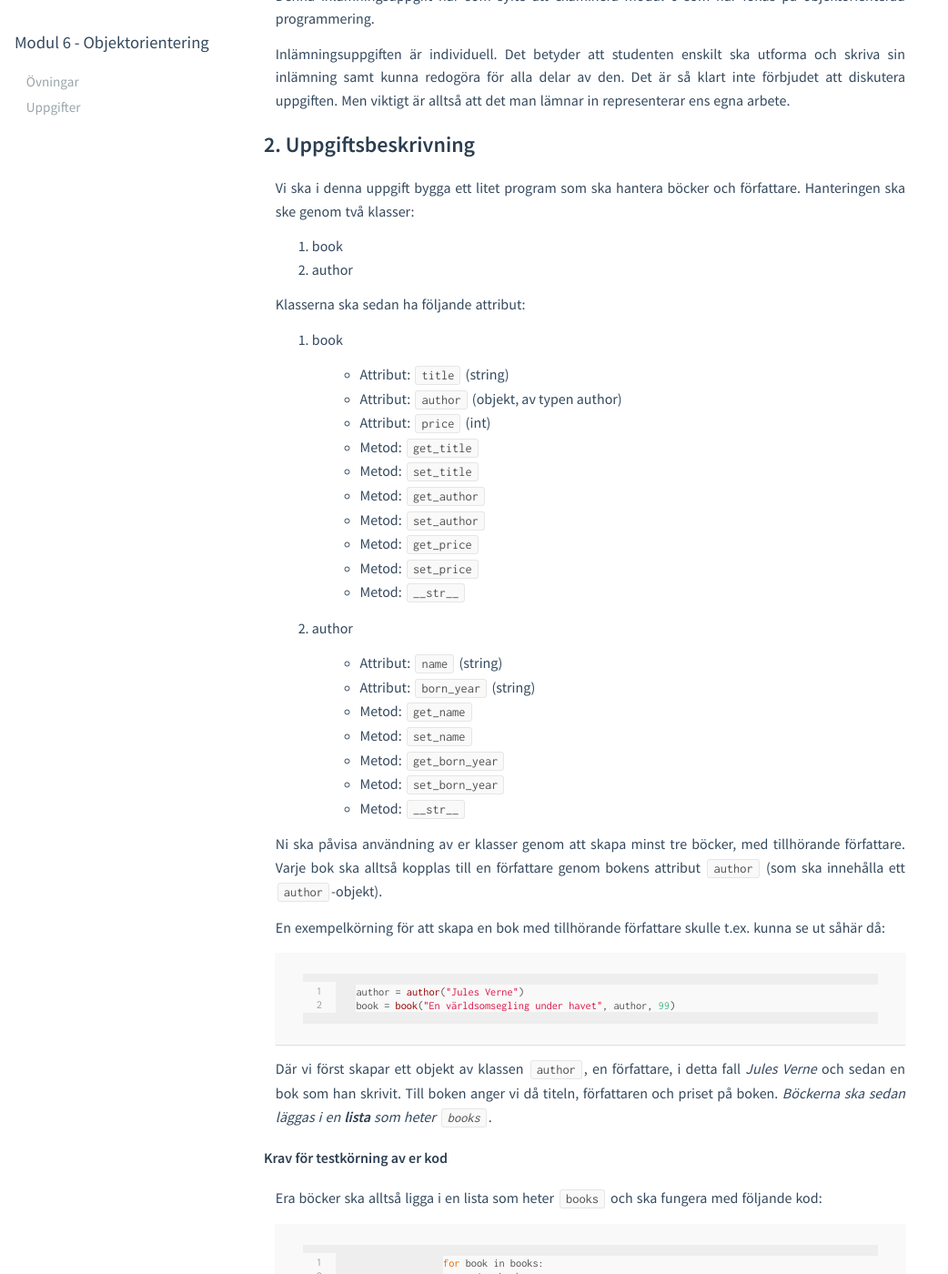
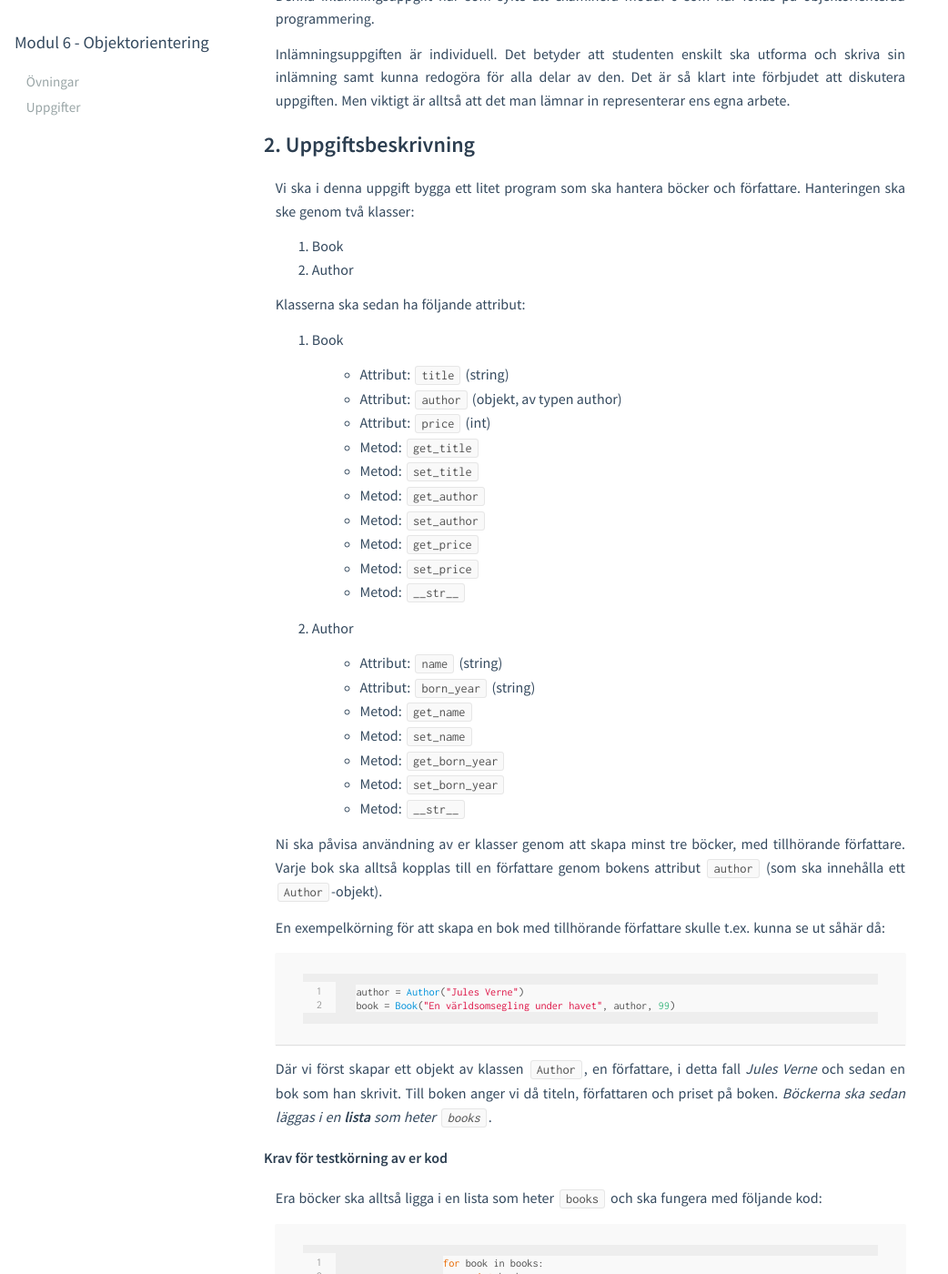
Before and after one commit to mau-dvmt/ia-python, a Jekyll site: the page built from modules/m6/assignments/U1.md, in a window 1280 px wide and 1400 px high, scrolled down 237 px. Shown: the whole window at 91% size, without its empty margins (0-1042 px from the left). Built offline with Jekyll 4.4.1, drawn with Linux system fonts in a browser that asks for light colours; some of the changed text lies outside the part shown.

```diff
--- a/modules/m6/assignments/U1.md
+++ b/modules/m6/assignments/U1.md
@@ -16,12 +16,12 @@ Inlämningsuppgiften är individuell. Det betyder att studenten enskilt ska utfo
 
 Vi ska i denna uppgift bygga ett litet program som ska hantera böcker och författare. Hanteringen ska ske genom två klasser:
 
-1. book
-2. author
+1. Book
+2. Author
 
 Klasserna ska sedan ha följande attribut:
 
-1. book
+1. Book
 	- Attribut: `title` (string)
 	- Attribut: `author` (objekt, av typen author)
 	- Attribut: `price` (int)
@@ -32,7 +32,7 @@ Klasserna ska sedan ha följande attribut:
 	- Metod: `get_price`
 	- Metod: `set_price`
 	- Metod: `__str__`
-2. author
+2. Author
 	- Attribut: `name` (string)
 	- Attribut: `born_year` (string)
 	- Metod: `get_name`
@@ -41,16 +41,16 @@ Klasserna ska sedan ha följande attribut:
 	- Metod: `set_born_year`
 	- Metod: `__str__`
 
-Ni ska påvisa användning av er klasser genom att skapa minst tre böcker, med tillhörande författare. Varje bok ska alltså kopplas till en författare genom bokens attribut `author` (som ska innehålla ett `author`-objekt).
+Ni ska påvisa användning av er klasser genom att skapa minst tre böcker, med tillhörande författare. Varje bok ska alltså kopplas till en författare genom bokens attribut `author` (som ska innehålla ett `Author`-objekt).
 
 En exempelkörning för att skapa en bok med tillhörande författare skulle t.ex. kunna se ut såhär då:
 
 {% highlight python linenos %}
-author = author("Jules Verne")
-book = book("En världsomsegling under havet", author, 99)
+author = Author("Jules Verne")
+book = Book("En världsomsegling under havet", author, 99)
 {% endhighlight %}
 
-Där vi först skapar ett objekt av klassen `author`, en författare, i detta fall _Jules Verne_ och sedan en bok som han skrivit. Till boken anger vi då titeln, författaren och priset på boken. _Böckerna ska sedan läggas i en __lista__ som heter `books`_.
+Där vi först skapar ett objekt av klassen `Author`, en författare, i detta fall _Jules Verne_ och sedan en bok som han skrivit. Till boken anger vi då titeln, författaren och priset på boken. _Böckerna ska sedan läggas i en __lista__ som heter `books`_.
 
 #### Krav för testkörning av er kod
 
```
Also changed, not shown: other parts of modules/m6/assignments/U1.md (+1 -1 lines), modules/m6/exercises/L01.md (+8 -8 lines).
